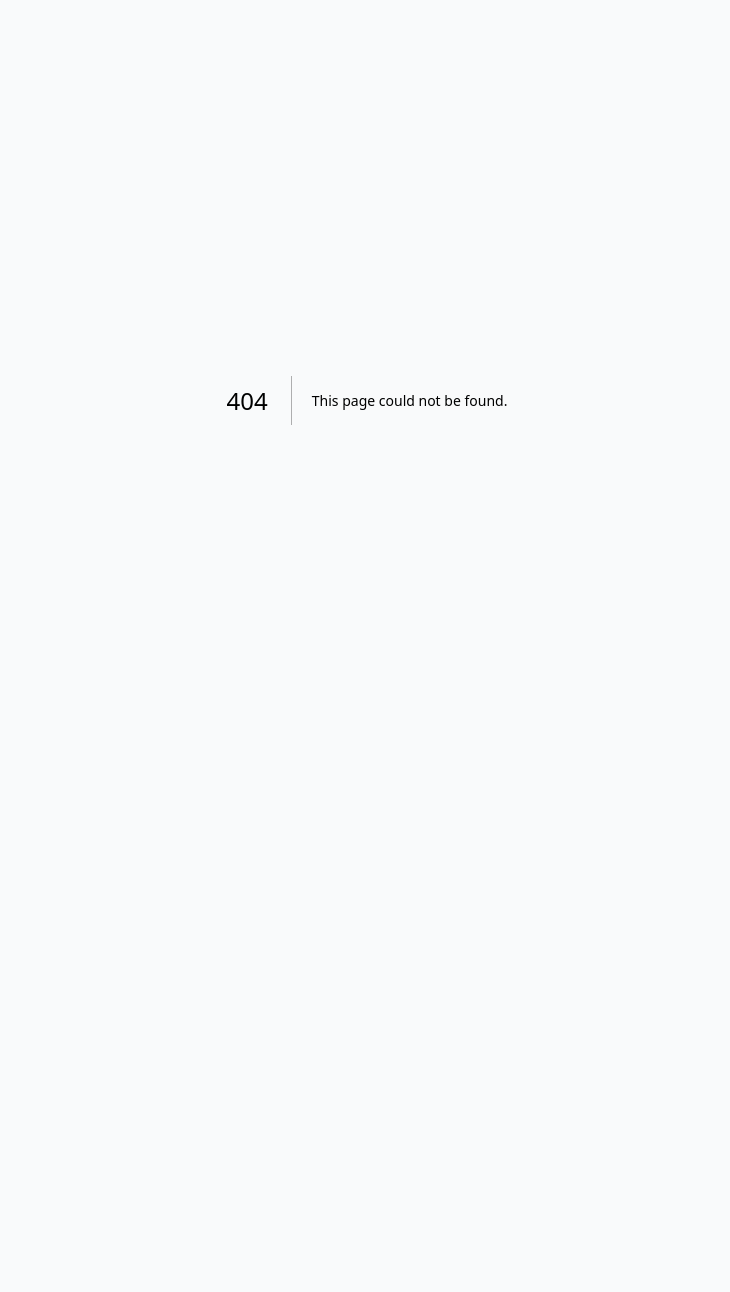
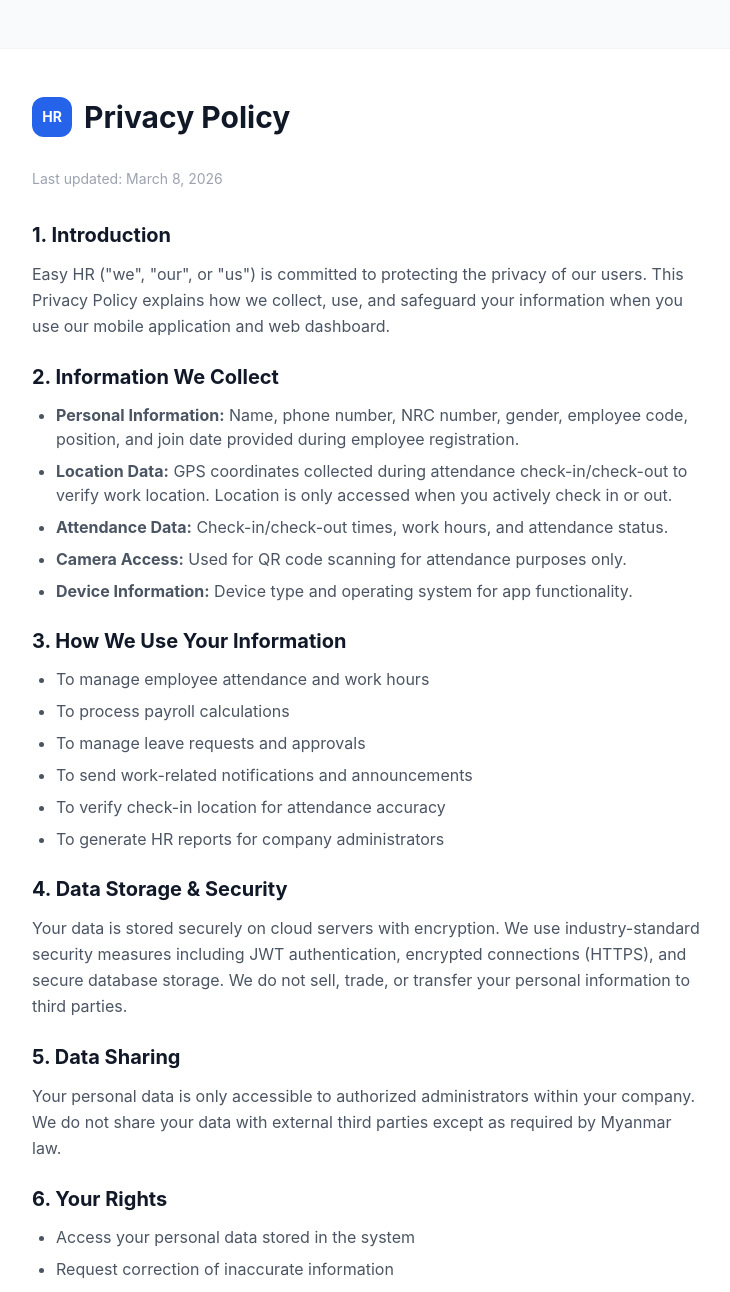
Before and after one commit to thutazaw916/easyhr-app, a Next.js app in the folder easy-hr-web/: page /privacy in a window 1280 px wide. Before the commit this address had no page. Shown: the top 1292 px of the page, without its empty margins (273-1003 px from the left). Before the commit the page ends 800 px from the top, so only its background shows below. Built offline with nearby package versions, Linux system fonts and the light colour scheme.

Commit message:
feat: add privacy policy page + Android Play Store config (com.easyhr.mm)

```diff
--- /dev/null
+++ b/easy-hr-web/src/app/privacy/page.tsx
@@ -0,0 +1,103 @@
+export default function PrivacyPage() {
+  return (
+    <div className="min-h-screen bg-gray-50 py-12 px-4">
+      <div className="max-w-3xl mx-auto bg-white rounded-2xl shadow-sm border border-gray-100 p-8 md:p-12">
+        <div className="flex items-center gap-3 mb-8">
+          <div className="w-10 h-10 rounded-xl bg-primary flex items-center justify-center text-white font-bold text-sm">HR</div>
+          <h1 className="text-3xl font-bold text-gray-900">Privacy Policy</h1>
+        </div>
+        <p className="text-sm text-gray-400 mb-8">Last updated: March 8, 2026</p>
+
+        <div className="prose prose-gray max-w-none space-y-6">
+          <section>
+            <h2 className="text-xl font-bold text-gray-900 mb-3">1. Introduction</h2>
+            <p className="text-gray-600 leading-relaxed">
+              Easy HR (&quot;we&quot;, &quot;our&quot;, or &quot;us&quot;) is committed to protecting the privacy of our users. This Privacy Policy explains how we collect, use, and safeguard your information when you use our mobile application and web dashboard.
+            </p>
+          </section>
+
+          <section>
+            <h2 className="text-xl font-bold text-gray-900 mb-3">2. Information We Collect</h2>
+            <ul className="list-disc pl-6 text-gray-600 space-y-2">
+              <li><strong>Personal Information:</strong> Name, phone number, NRC number, gender, employee code, position, and join date provided during employee registration.</li>
+              <li><strong>Location Data:</strong> GPS coordinates collected during attendance check-in/check-out to verify work location. Location is only accessed when you actively check in or out.</li>
+              <li><strong>Attendance Data:</strong> Check-in/check-out times, work hours, and attendance status.</li>
+              <li><strong>Camera Access:</strong> Used for QR code scanning for attendance purposes only.</li>
+              <li><strong>Device Information:</strong> Device type and operating system for app functionality.</li>
+            </ul>
+          </section>
+
+          <section>
+            <h2 className="text-xl font-bold text-gray-900 mb-3">3. How We Use Your Information</h2>
+            <ul className="list-disc pl-6 text-gray-600 space-y-2">
+              <li>To manage employee attendance and work hours</li>
+              <li>To process payroll calculations</li>
+              <li>To manage leave requests and approvals</li>
+              <li>To send work-related notifications and announcements</li>
+              <li>To verify check-in location for attendance accuracy</li>
+              <li>To generate HR reports for company administrators</li>
+            </ul>
+          </section>
+
+          <section>
+            <h2 className="text-xl font-bold text-gray-900 mb-3">4. Data Storage & Security</h2>
+            <p className="text-gray-600 leading-relaxed">
+              Your data is stored securely on cloud servers with encryption. We use industry-standard security measures including JWT authentication, encrypted connections (HTTPS), and secure database storage. We do not sell, trade, or transfer your personal information to third parties.
+            </p>
+          </section>
+
+          <section>
+            <h2 className="text-xl font-bold text-gray-900 mb-3">5. Data Sharing</h2>
+            <p className="text-gray-600 leading-relaxed">
+              Your personal data is only accessible to authorized administrators within your company. We do not share your data with external third parties except as required by Myanmar law.
+            </p>
+          </section>
+
+          <section>
+            <h2 className="text-xl font-bold text-gray-900 mb-3">6. Your Rights</h2>
+            <ul className="list-disc pl-6 text-gray-600 space-y-2">
+              <li>Access your personal data stored in the system</li>
+              <li>Request correction of inaccurate information</li>
+              <li>Request deletion of your account and data</li>
+              <li>Opt out of non-essential notifications</li>
+            </ul>
+          </section>
+
+          <section>
+            <h2 className="text-xl font-bold text-gray-900 mb-3">7. Permissions Used</h2>
+            <ul className="list-disc pl-6 text-gray-600 space-y-2">
+              <li><strong>Location:</strong> Required for GPS-based attendance check-in verification</li>
+              <li><strong>Camera:</strong> Required for QR code scanning attendance</li>
+              <li><strong>Notifications:</strong> For work reminders, leave approvals, and announcements</li>
+            </ul>
+          </section>
+
+          <section>
+            <h2 className="text-xl font-bold text-gray-900 mb-3">8. Children&apos;s Privacy</h2>
+            <p className="text-gray-600 leading-relaxed">
+              Our service is intended for use by adults in a professional work environment. We do not knowingly collect information from children under 18.
+            </p>
+          </section>
+
+          <section>
+            <h2 className="text-xl font-bold text-gray-900 mb-3">9. Changes to This Policy</h2>
+            <p className="text-gray-600 leading-relaxed">
+              We may update this Privacy Policy from time to time. We will notify users of any material changes through the app or email.
+            </p>
+          </section>
+
+          <section>
+            <h2 className="text-xl font-bold text-gray-900 mb-3">10. Contact Us</h2>
+            <p className="text-gray-600 leading-relaxed">
+              If you have questions about this Privacy Policy, please contact us at:
+            </p>
+            <div className="mt-3 p-4 bg-gray-50 rounded-xl">
+              <p className="text-gray-700 font-medium">Easy HR Myanmar</p>
+              <p className="text-gray-500 text-sm">Website: https://easyhr-mm.com</p>
+            </div>
+          </section>
+        </div>
+      </div>
+    </div>
+  );
+}
```
Also changed, not shown: 4 other files (tests, documents, lock files or other folders).
